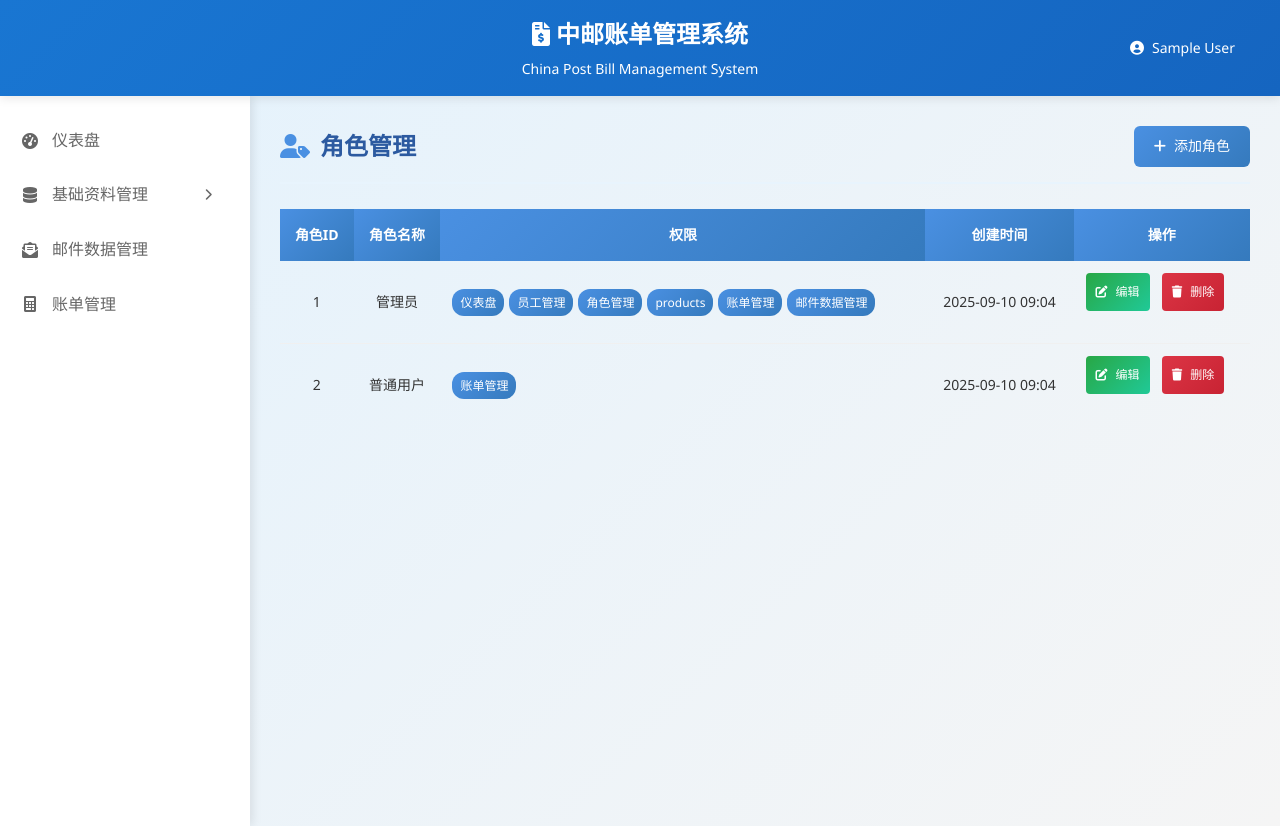
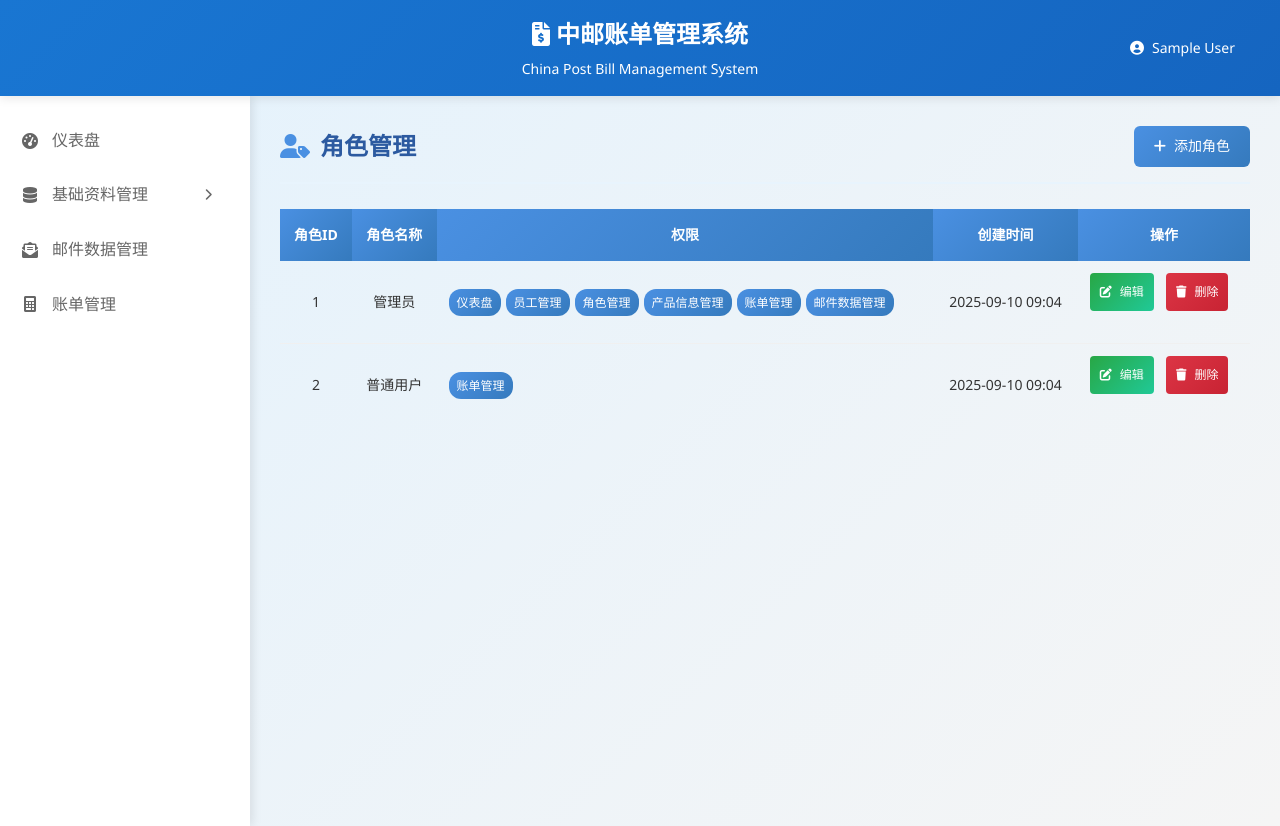
Before and after one commit to DLF-crypto/CNPost-billStatement-System, a Flask app: page /roles in a window 1280 px wide. Run offline with Flask 3, Linux system fonts and the light colour scheme; the visitor is signed in with stand-in values (Sample User, id 1); data that the repository does not hold is empty.

Commit message:
updates
updates

```diff
--- a/templates/roles.html
+++ b/templates/roles.html
@@ -157,6 +157,7 @@
                                                     'dashboard': '仪表盘',
                                                     'employees': '员工管理',
                                                     'roles': '角色管理',
+                                                    'products': '产品信息管理',
                                                     'mail_data': '邮件数据管理',
                                                     'bill_management': '账单管理',
                                                     'reports': '分析报表'
@@ -222,6 +223,10 @@
                                 <span>角色管理</span>
                             </label>
                             <label class="permission-item">
+                                <input type="checkbox" name="permissions" value="products">
+                                <span>产品信息管理</span>
+                            </label>
+                            <label class="permission-item">
                                 <input type="checkbox" name="permissions" value="mail_data">
                                 <span>邮件数据管理</span>
                             </label>
@@ -273,6 +278,10 @@
                             <label class="permission-item">
                                 <input type="checkbox" name="editPermissions" value="roles">
                                 <span>角色管理</span>
+                            </label>
+                            <label class="permission-item">
+                                <input type="checkbox" name="editPermissions" value="products">
+                                <span>产品信息管理</span>
                             </label>
                             <label class="permission-item">
                                 <input type="checkbox" name="editPermissions" value="mail_data">
```
